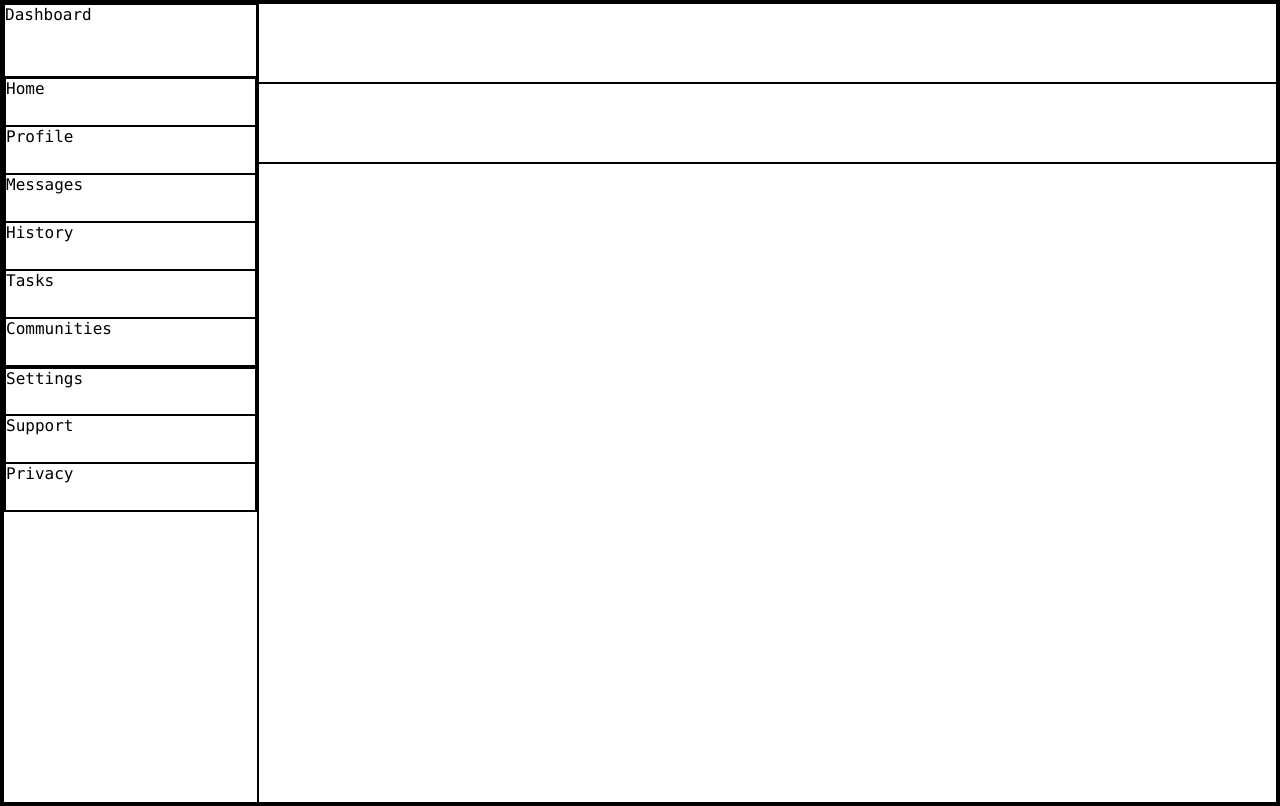
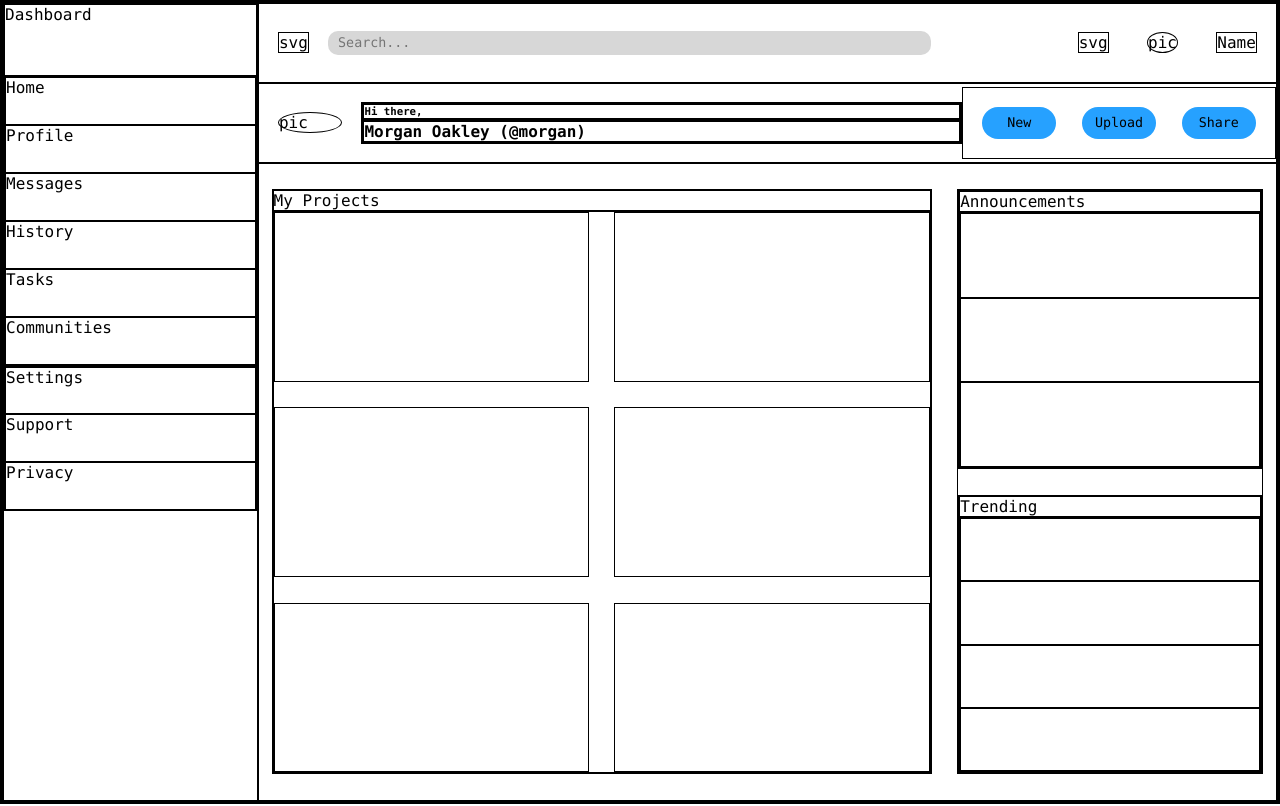
Before and after one commit to Foveejong/admin-dashboard, a plain HTML site: page index.html in a window 1280 px wide. Drawn offline with Linux system fonts and the light colour scheme.

Commit message:
Implement full dashboard layout with grid and flexbox

```diff
--- a/index.html
+++ b/index.html
@@ -24,14 +24,56 @@
                 <div class="privacy">Privacy</div>
             </div>
         </div>
-        <div class="search-bar">
-
+        <div class="searchbar">
+            <div class="svg">svg</div>
+            <input type="text" placeholder="Search...">
+            <div class="svg">svg</div>
+            <div class="profilepic">pic</div>
+            <div class="name">Name</div>
         </div>
-        <div class="welcome-bar">
-
+        <div class="welcomebar">
+            <div class="profilepic">pic</div>
+            <div class="introduction">
+                <div><h6>Hi there, </h6></div>
+                <div><h4>Morgan Oakley (@morgan)</h4></div>
+            </div>
+            <div class="buttons">
+                <button type="button">New</button>
+                <button type="button">Upload</button>
+                <button type="button">Share</button>
+            </div>
         </div>
         <div class="content">
-
+            <div class="projects">
+                <p class="title">My Projects</p>
+                <div class="project-cards">
+                    <div class="project1"></div>
+                    <div class="project2"></div>
+                    <div class="project3"></div>
+                    <div class="project4"></div>
+                    <div class="project5"></div>
+                    <div class="project6"></div>
+                </div>
+            </div>
+            <div class="right-container">
+                <div class="announcements">
+                    <p class="title">Announcements</p>
+                    <div class="announcement-cards">
+                        <div class="announcement1"></div>
+                        <div class="announcement2"></div>
+                        <div class="announcement3"></div>
+                    </div>
+                </div>
+                <div class="trending">
+                    <p class="title">Trending</p>
+                    <div class="trending-cards">
+                        <div class="trending1"></div>
+                        <div class="trending2"></div>
+                        <div class="trending3"></div>
+                        <div class="trending4"></div>
+                    </div>
+            </div>
+            </div>
         </div>
     </div>
 </body>
--- a/styles.css
+++ b/styles.css
@@ -1,8 +1,14 @@
 * {
     font-family: ui-monospace, 'Cascadia Code', 'Source Code Pro', Menlo, Consolas, 'DejaVu Sans Mono', monospace;
     border: 1px black solid;
+    box-sizing: border-box;
     padding: 0;
     margin: 0;
+}
+
+:root {
+    --svg-margins: 1.5vw;
+    --blue: rgb(38, 161, 255);
 }
 
 .container {
@@ -11,12 +17,6 @@
     grid-template: 1fr 1fr 8fr / 1fr 4fr;
 }
 
-/* input {
-    background-color: rgb(215, 215, 215);
-    border-style: none;
-    border-radius: 10px;
-    border-color: aliceblue;
-} */
 
 .sidebar {
     grid-area: 1 / 1 / 4 / 1;
@@ -34,3 +34,107 @@
     grid-template-rows: repeat(3, 1fr);
     align-content: start;
 }
+
+input {
+    background-color: rgb(215, 215, 215);
+    border-style: none;
+    height: 3vh;
+    padding: 10px;
+    margin-right: 10vw;
+    border-radius: 10px;
+    border-color: none;
+}
+
+.searchbar {
+    display: grid;
+    grid-template-columns: auto 1fr auto auto auto;
+    align-items: center;
+}
+
+.svg, .profilepic, .name {
+    margin: var(--svg-margins);
+}
+
+.profilepic {
+    border-radius: 50%;
+}
+
+.welcomebar {
+    display: grid;
+    grid-template-columns: auto 0.9fr auto;
+    align-items: center;
+    & .introduction > div:first-child  {
+        align-self: end;
+    }
+}
+
+.introduction {
+    display: grid;
+}
+
+.buttons {
+    display: flex;
+    justify-content: center;
+    align-items: center;
+    gap: 2vw;
+    padding: var(--svg-margins);
+}
+
+button {
+    flex: 1;
+    height: 4vh;
+    background-color: var(--blue);
+    padding: 0.4vw 1vw;
+    border-radius: 25px;
+    border-style: none;
+}
+
+.content {
+    display: flex;
+    gap: 2vw;
+    padding: 2vw 1vw;
+}
+
+.projects {
+    flex: 3;
+    display: flex;
+    flex-direction: column;
+}
+
+.project-cards {
+    display: grid;
+    grid-template-columns: repeat(auto-fill, minmax(300px, 1fr));
+    flex: 1;
+    gap: 2vw;
+}
+
+.right-container {
+    flex: 1;
+    display: flex;
+    flex-direction: column;
+    gap: 2vw;
+}
+
+.announcements {
+    flex: 1;
+    display: flex;
+    flex-direction: column;
+}
+
+.announcement-cards {
+    flex: 1;
+    display: grid;
+    grid-template-columns: repeat(auto-fill, minmax(200px, 1fr));
+}
+
+.trending {
+    flex: 1;
+    display: flex;
+    flex-direction: column;
+}
+
+.trending-cards {
+    flex: 1;
+    display: grid;
+    grid-template-columns: repeat(auto-fill, minmax(300px, 1fr));
+}
```
